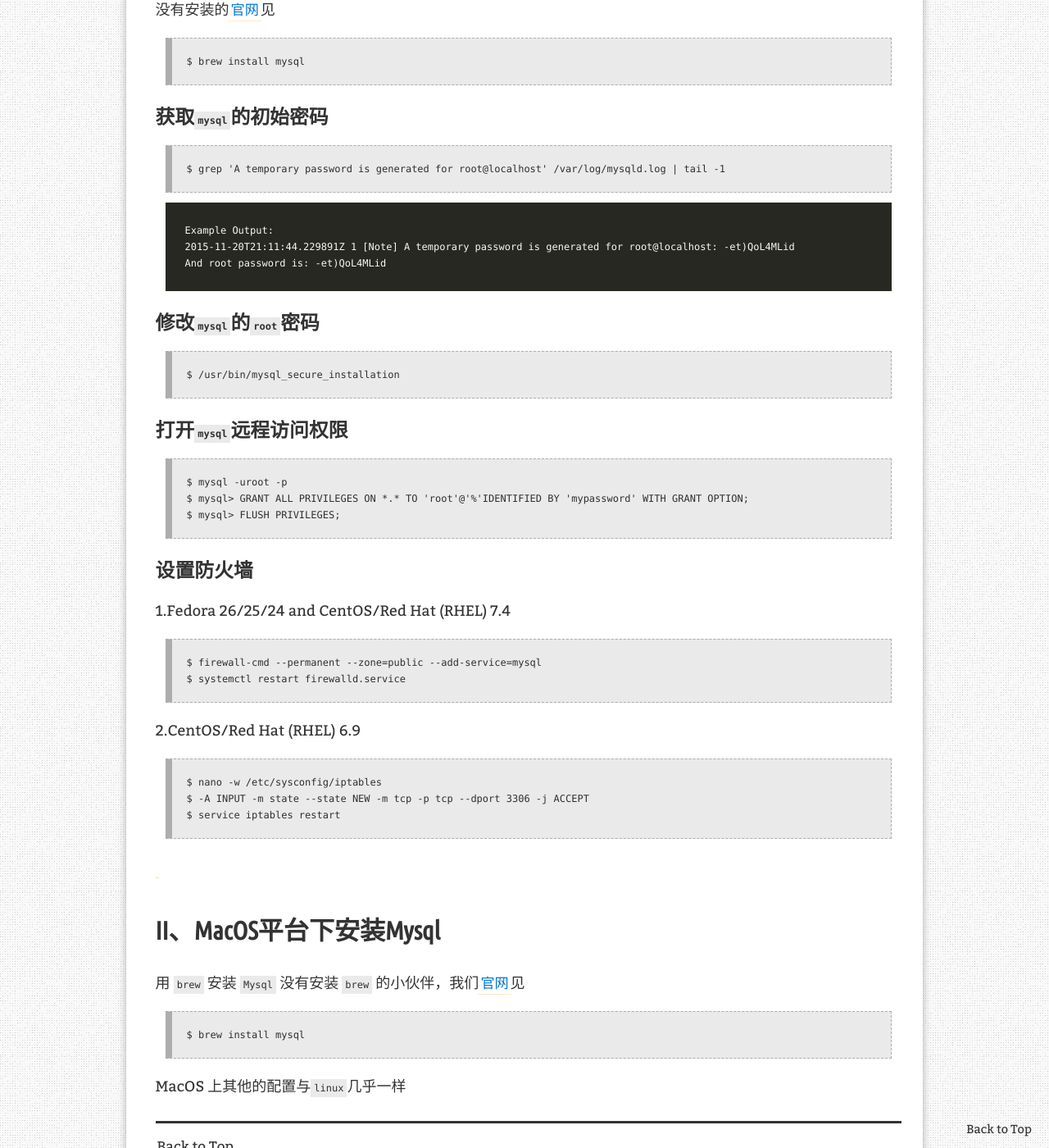
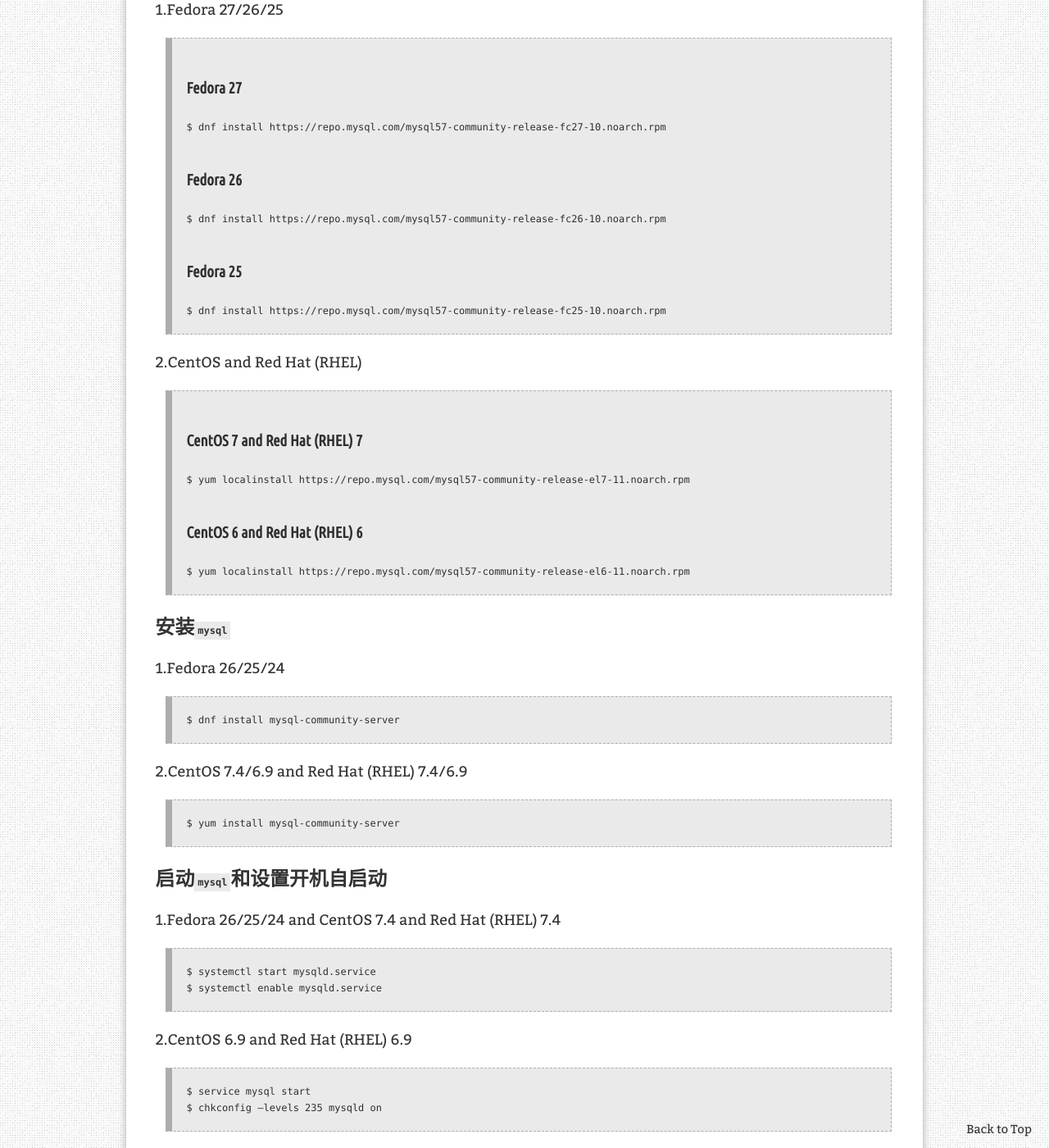
Before and after one commit to xuzheyang/xuzheyang.github.io, a Jekyll site: the page built from _posts/2017-10-03-Mysql安装及配置.md, in a window 1280 px wide and 1400 px high, scrolled down 712 px. Shown: the whole window at 82% size. Built offline with Jekyll 4.4.1, drawn with Linux system fonts in a browser that asks for light colours; nearby versions of some CDN libraries; comment, search, counter and statistics services are not loaded.

Commit message:
# Type(<scope>): <subject> fix: 修改Mysql安装的Linux安装出错部分 # <body>
# <footer>

# type 字段包含:
# feat：新功能（feature）
# fix：修补bug
# docs：文档（documentation）
# style： 格式（不影响代码运行的变动）
# refactor：重构（即不是新增功能，也不是修改bug的代码变动）
# test：增加测试
# chore：构建过程或辅助工具的变动
# scope用于说明 commit 影响的范围，比如数据层、控制层、视图层等等。
# subject是 commit 目的的简短描述，不超过50个字符
# Body 部分是对本次 commit 的详细描述，可以分成多行
# Footer用来关闭 Issue或以BREAKING CHANGE开头，后面是对变动的描述、
#       以及变动理由和迁移方法

```diff
--- a/_posts/2017-10-03-Mysql安装及配置.md
+++ b/_posts/2017-10-03-Mysql安装及配置.md
@@ -18,11 +18,46 @@ redirect_from:
 
 # I、Linux平台下安装Mysql
 
-### `brew` 安装 `mysql`
+### 安装`MySQL`的`yum`源
 
-没有安装的[官网](https://brew.sh/index_zh-cn)见
+1.Fedora 27/26/25
 
-> $ brew install mysql
+> ## Fedora 27
+> $ dnf install https://repo.mysql.com/mysql57-community-release-fc27-10.noarch.rpm
+> ## Fedora 26
+> $ dnf install https://repo.mysql.com/mysql57-community-release-fc26-10.noarch.rpm
+> ## Fedora 25
+> $ dnf install https://repo.mysql.com/mysql57-community-release-fc25-10.noarch.rpm
+
+2.CentOS and Red Hat (RHEL)
+
+> ## CentOS 7 and Red Hat (RHEL) 7
+> $ yum localinstall https://repo.mysql.com/mysql57-community-release-el7-11.noarch.rpm
+> ## CentOS 6 and Red Hat (RHEL) 6
+> $ yum localinstall https://repo.mysql.com/mysql57-community-release-el6-11.noarch.rpm
+
+### 安装`mysql`
+
+1.Fedora 26/25/24
+
+> $ dnf install mysql-community-server
+
+2.CentOS 7.4/6.9 and Red Hat (RHEL) 7.4/6.9
+
+> $ yum install mysql-community-server
+
+
+### 启动`mysql`和设置开机自启动
+
+1.Fedora 26/25/24 and CentOS 7.4 and Red Hat (RHEL) 7.4
+
+> $ systemctl start mysqld.service
+> $ systemctl enable mysqld.service
+
+2.CentOS 6.9 and Red Hat (RHEL) 6.9
+
+> $ service mysql start
+> $ chkconfig --levels 235 mysqld on
 
 ### 获取`mysql`的初始密码
 
```
